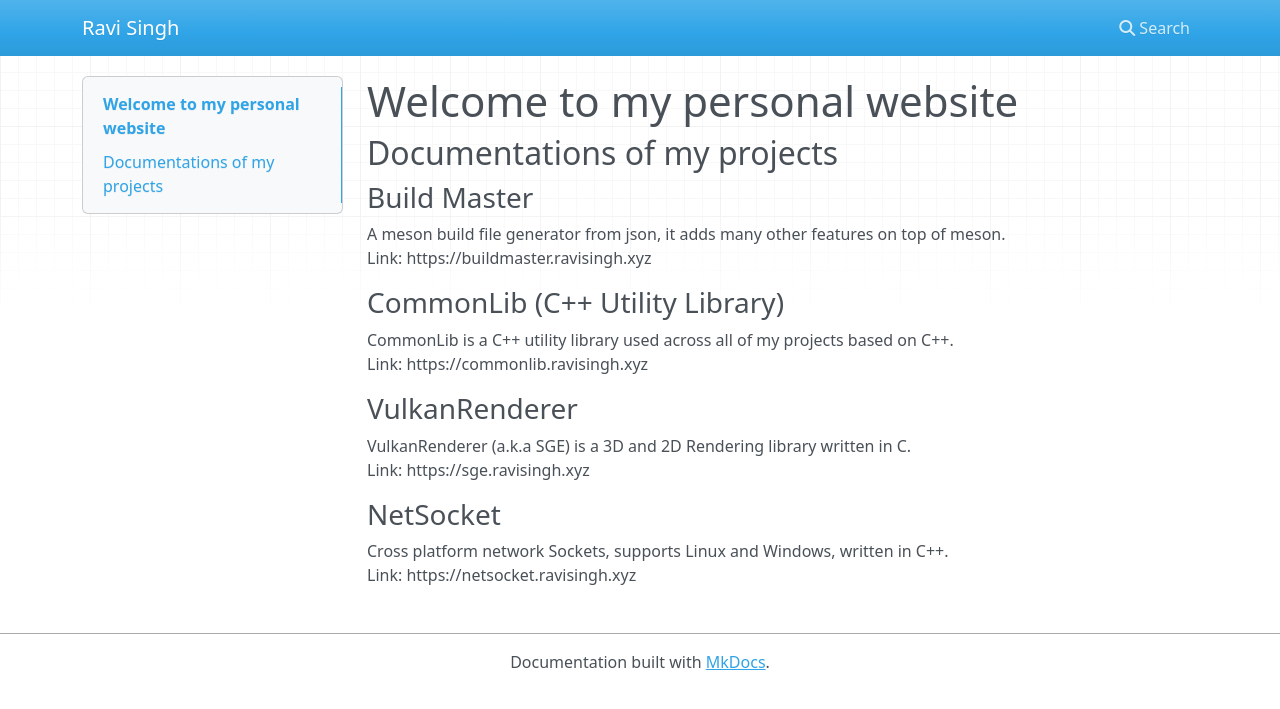
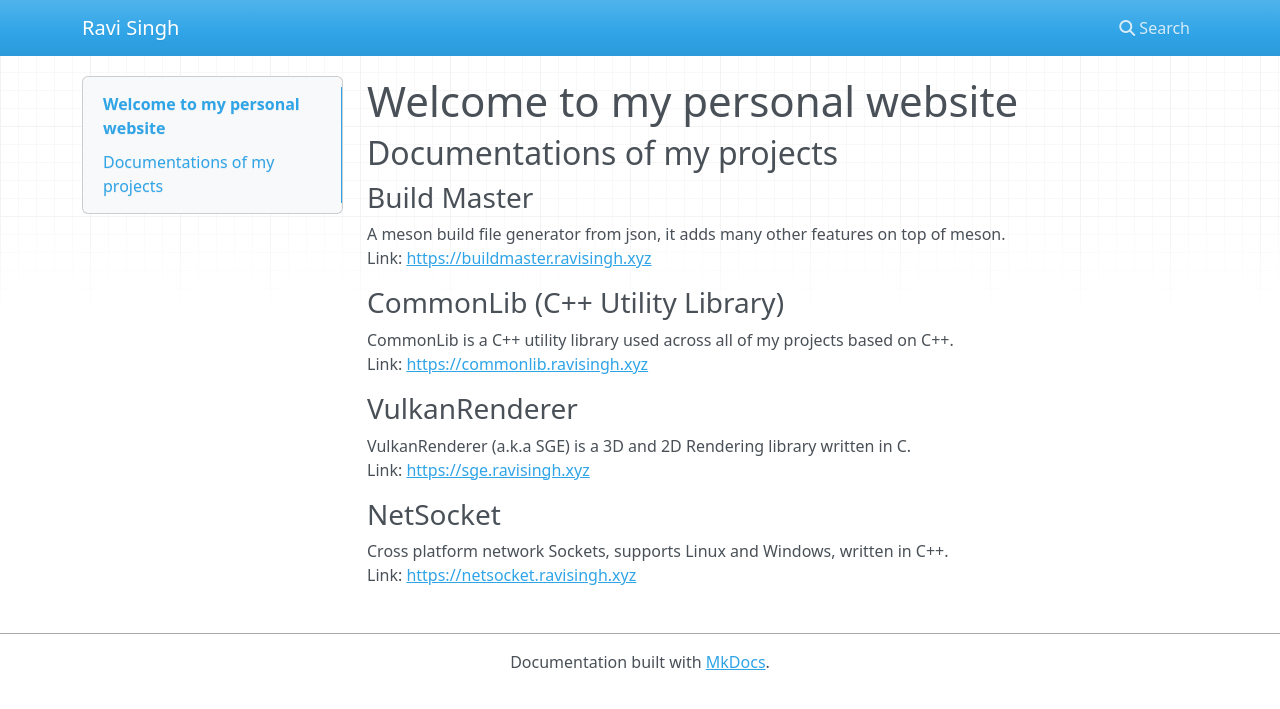
Before and after one commit to ravi688/ravisingh.xyz, an MkDocs documentation site: the page built from docs/index.md, in a window 1280 px wide. Shown: the top 709 px of the page. Built offline with MkDocs 1.6.1, drawn with Linux system fonts in a browser that asks for light colours; nearby versions of some CDN libraries; part of the change alters nothing that is shown.

```diff
--- a/docs/index.md
+++ b/docs/index.md
@@ -3,13 +3,13 @@
 ## Documentations of my projects
 ### Build Master
 A meson build file generator from json, it adds many other features on top of meson.
-Link: https://buildmaster.ravisingh.xyz
+Link: [https://buildmaster.ravisingh.xyz](https://buildmaster.ravisingh.xyz)
 ### CommonLib (C++ Utility Library)
 CommonLib is a C++ utility library used across all of my projects based on C++.
-Link: https://commonlib.ravisingh.xyz
+Link: [https://commonlib.ravisingh.xyz](https://commonlib.ravisingh.xyz)
 ### VulkanRenderer
 VulkanRenderer (a.k.a SGE) is a 3D and 2D Rendering library written in C.
-Link: https://sge.ravisingh.xyz
+Link: [https://sge.ravisingh.xyz](https://sge.ravisingh.xyz)
 ### NetSocket
 Cross platform network Sockets, supports Linux and Windows, written in C++.
-Link: https://netsocket.ravisingh.xyz
+Link: [https://netsocket.ravisingh.xyz](https://netsocket.ravisingh.xyz)
```
